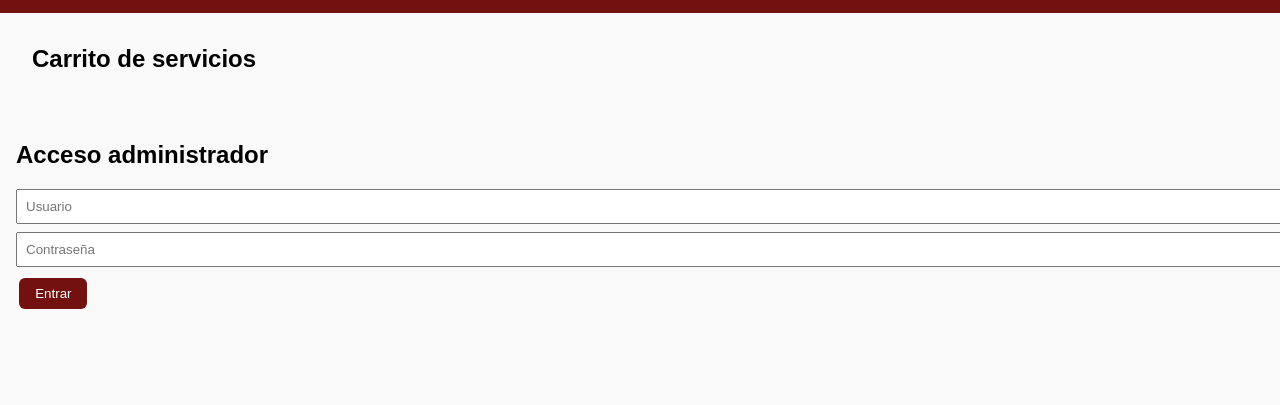
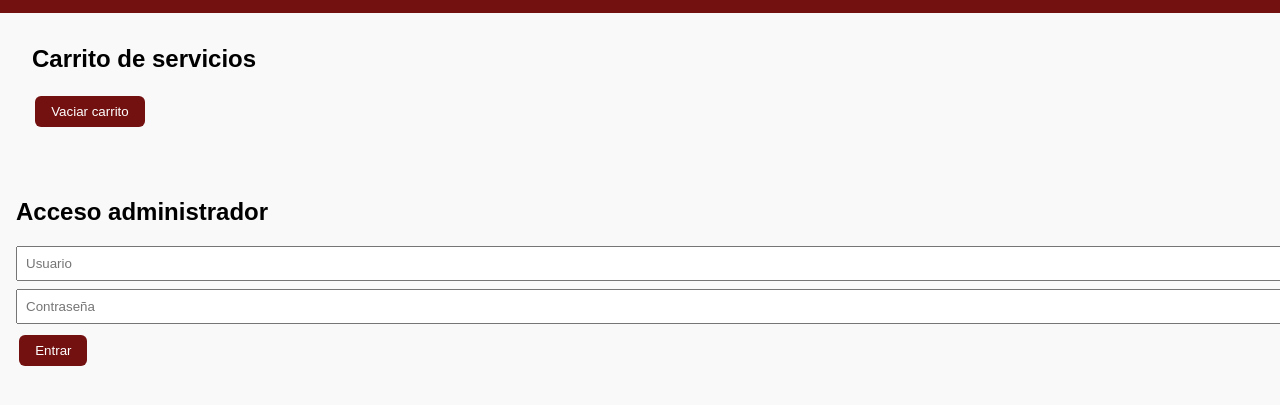
Before and after one commit to BraisElMuyayo/briantechcomputers.github.io, a plain HTML site: page index.html in a window 1280 px wide. Shown: the part 89-494 px from the top of the page. Drawn offline with Linux system fonts and the light colour scheme.

Commit message:
Add files via upload

```diff
--- a/index.html
+++ b/index.html
@@ -30,7 +30,7 @@
   </section>
 
   <section id="carrito">
-    <h2>Carrito de servicios</h2>
+    <h2>Carrito de servicios</h2><button class="btn" onclick="vaciarCarrito()">Vaciar carrito</button>
     <ul id="listaCarrito"></ul>
   </section>
 
@@ -113,7 +113,15 @@
 
     }
 
+
+    function vaciarCarrito() {
+      document.getElementById("listaCarrito").innerHTML = "";
+      document.getElementById("resumenServicios").innerHTML = "";
+      document.getElementById("formulario").style.display = "none";
+    }
+
     function copiarResumen() {
+
       const items = Array.from(document.querySelectorAll("#resumenServicios li")).map(li => li.textContent).join("\n");
       navigator.clipboard.writeText(items);
       alert("Servicios copiados");
```
